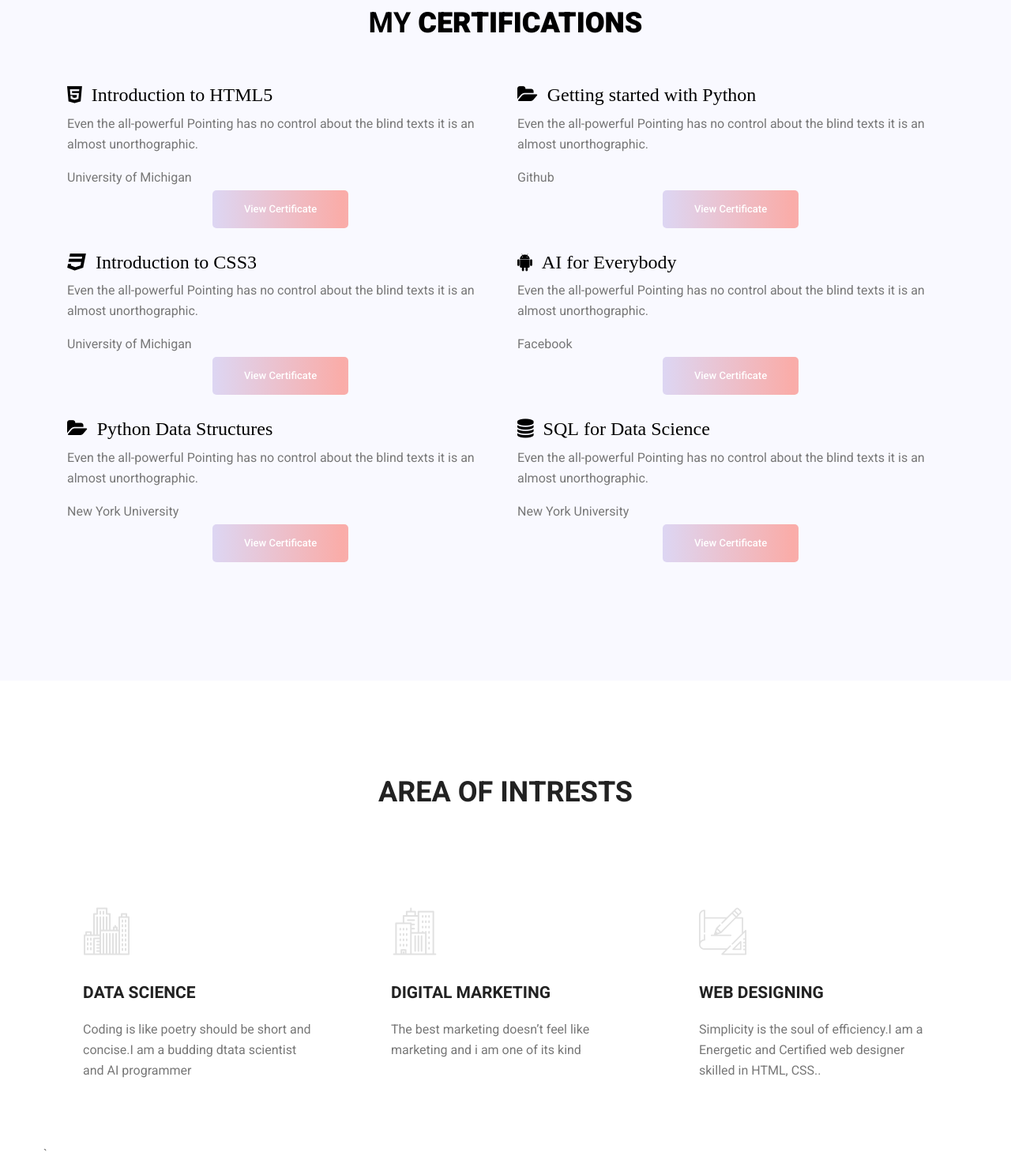
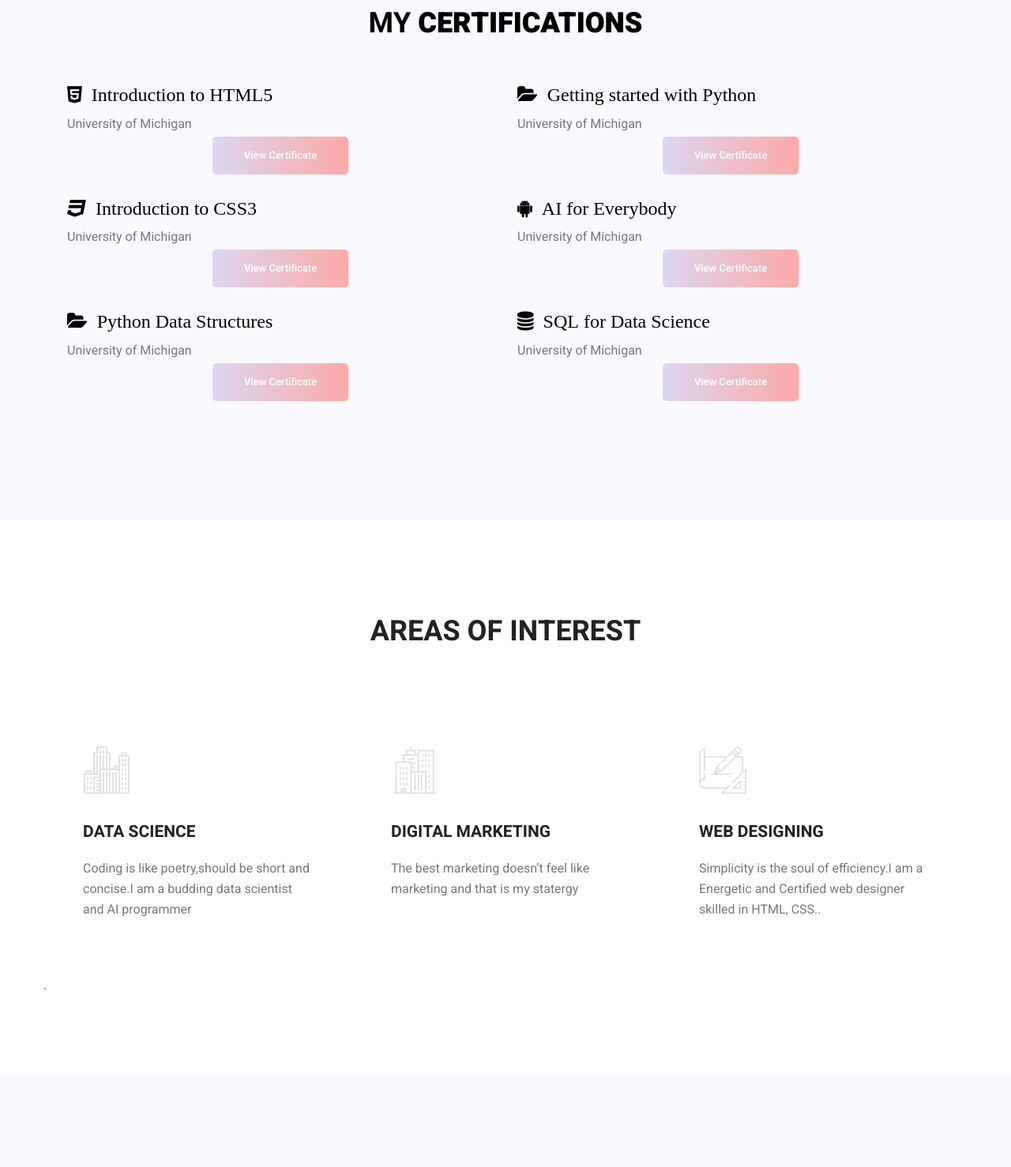
Before and after one commit to OviyaR/Portfolio, a plain HTML site: page index.html in a window 1280 px wide. Shown: the part 2425-3903 px from the top of the page at 79% size. Drawn offline with Linux system fonts and the light colour scheme.

Commit message:
Update index.html

```diff
--- a/index.html
+++ b/index.html
@@ -227,7 +227,6 @@
 					<div class="resume-item mb-4">
 
 						<font color="black"><h3><i class="fa fa-html5" aria-hidden="true">&nbsp&nbspIntroduction to HTML5</i></h3></font>
-						<p>Even the all-powerful Pointing has no control about the blind texts it is an almost unorthographic.</p>
 						<span class="school">University of Michigan</span><br>
 						<div class="more_btn">
         			<a class="main_btn" href="coursera/intro to HTML5.pdf">View Certificate</a>
@@ -238,7 +237,6 @@
 					<div class="resume-item mb-4">
 
 						<font color="black"><h3><i class="fa fa-css3" aria-hidden="true">&nbsp&nbspIntroduction to CSS3</i></h3></font>
-						<p>Even the all-powerful Pointing has no control about the blind texts it is an almost unorthographic.</p>
 						<span class="school">University of Michigan</span><br>
 						<div class="more_btn">
         			<a class="main_btn" href="coursera/into to CSS3.pdf">View Certificate</a>
@@ -251,10 +249,9 @@
 					<div class="resume-item mb-4">
 
 						<font color="black"><h3><i class="fa fa-folder-open" aria-hidden="true">&nbsp&nbspPython Data Structures</i></h3></font>
-						<p>Even the all-powerful Pointing has no control about the blind texts it is an almost unorthographic.</p>
-						<span class="school">New York University</span>
+						<span class="school">University of Michigan</span>
 						<div class="more_btn">
-        			<a class="main_btn" href="coursera/intro to HTML5.pdf">View Certificate</a>
+        			<a class="main_btn" href="coursera/python data structures.pdf">View Certificate</a>
         		    </div>
 					</div>
 					</div>
@@ -268,10 +265,9 @@
 					<div class="resume-item mb-4">
 
 						<font color="black"><h3><i class="fa fa-folder-open" aria-hidden="true">&nbsp&nbspGetting started with Python</i></h3></font>
-						<p>Even the all-powerful Pointing has no control about the blind texts it is an almost unorthographic.</p>
-						<span class="school">Github</span>
+						<span class="school">University of Michigan</span>
 						<div class="more_btn">
-        			<a class="main_btn" href="coursera/intro to HTML5.pdf">View Certificate</a>
+        			<a class="main_btn" href="coursera/getting started with python.pdf">View Certificate</a>
         		    </div>
 					</div>
 					</div>
@@ -280,10 +276,10 @@
 					<div class="resume-item mb-4">
 
 						<font color="black"><h3><i class="fa fa-android" aria-hidden="true">&nbsp&nbspAI for Everybody</i></h3></font>
-						<p>Even the all-powerful Pointing has no control about the blind texts it is an almost unorthographic.</p>
-						<span class="school">Facebook</span>
+						<span class="school">University of Michigan</span>
 						<div class="more_btn">
-        			<a class="main_btn" href="coursera/intro to HTML5.pdf">View Certificate</a>
+        			<a class="main_btn" href="coursera/AI for everyone.pdf
+">View Certificate</a>
         		    </div>
 					</div>
 					</div>
@@ -291,10 +287,9 @@
 					<div class="resume-item mb-4">
 
 						<font color="black"><h3><i class="fa fa-database" aria-hidden="true">&nbsp&nbspSQL for Data Science</i></h3></font>
-						<p>Even the all-powerful Pointing has no control about the blind texts it is an almost unorthographic.</p>
-						<span class="school">New York University</span>
+						<span class="school">University of Michigan</span>
 						<div class="more_btn">
-        			<a class="main_btn" href="coursera/intro to HTML5.pdf">View Certificate</a>
+        			<a class="main_btn" href="coursera/SQL for datascience.pdf">View Certificate</a>
         		    </div>
 					</div>
 					</div>
@@ -313,7 +308,7 @@
         <section class="home_gallery_area p_120">
         	<div class="container">
         		<div class="main_title">
-        			<h2>AREA OF INTRESTs</h2>
+        			<h2>AREAS OF INTEREST</h2>
         			<!--<p>  </p>-->
         		</div>
         		<div class="feature_inner row">
@@ -321,14 +316,14 @@
         				<div class="feature_item">
         					<i class="flaticon-city"></i>
         					<h4>Data Science</h4>
-        					<p>Coding is like poetry should be short and concise.I am a budding dtata scientist and AI programmer</p>
+        					<p>Coding is like poetry,should be short and concise.I am a budding data scientist and AI programmer</p>
         				</div>
         			</div>
         			<div class="col-lg-4 col-md-6">
         				<div class="feature_item">
         					<i class="flaticon-skyline"></i>
         					<h4>Digital Marketing</h4>
-        					<p>The best marketing doesn’t feel like marketing and i am one of its kind<br><br></p>
+        					<p>The best marketing doesn’t feel like marketing and that is my statergy<br><br></p>
         				</div>
         			</div>
         			<div class="col-lg-4 col-md-6">
@@ -380,7 +375,7 @@
 						</div>
 						<div class="item">
 							<div class="testi_item">
-								<p>We have technology, finally, that for the first time in human history allows people to really maintain rich connections with much larger numbers of people through social media.I am handling the <a href="https://www.instagram.com/adroit_soft/"><u><font color="#ddd6f3">instagram page</font> </u></a> of Adroit Soft India Pvt Ltd</p>
+								<p>We have technology,that allows people to really maintain rich connections with much larger numbers of people through social media.I am handling the <a href="https://www.instagram.com/adroit_soft/"><u><font color="#ddd6f3">instagram page</font> </u></a> of Adroit Soft India Pvt Ltd</p>
 								<h4>Digital marketing</h4>
 								<a href="#"><i class="fa fa-star"></i></a>
 								<a href="#"><i class="fa fa-star"></i></a>
```
